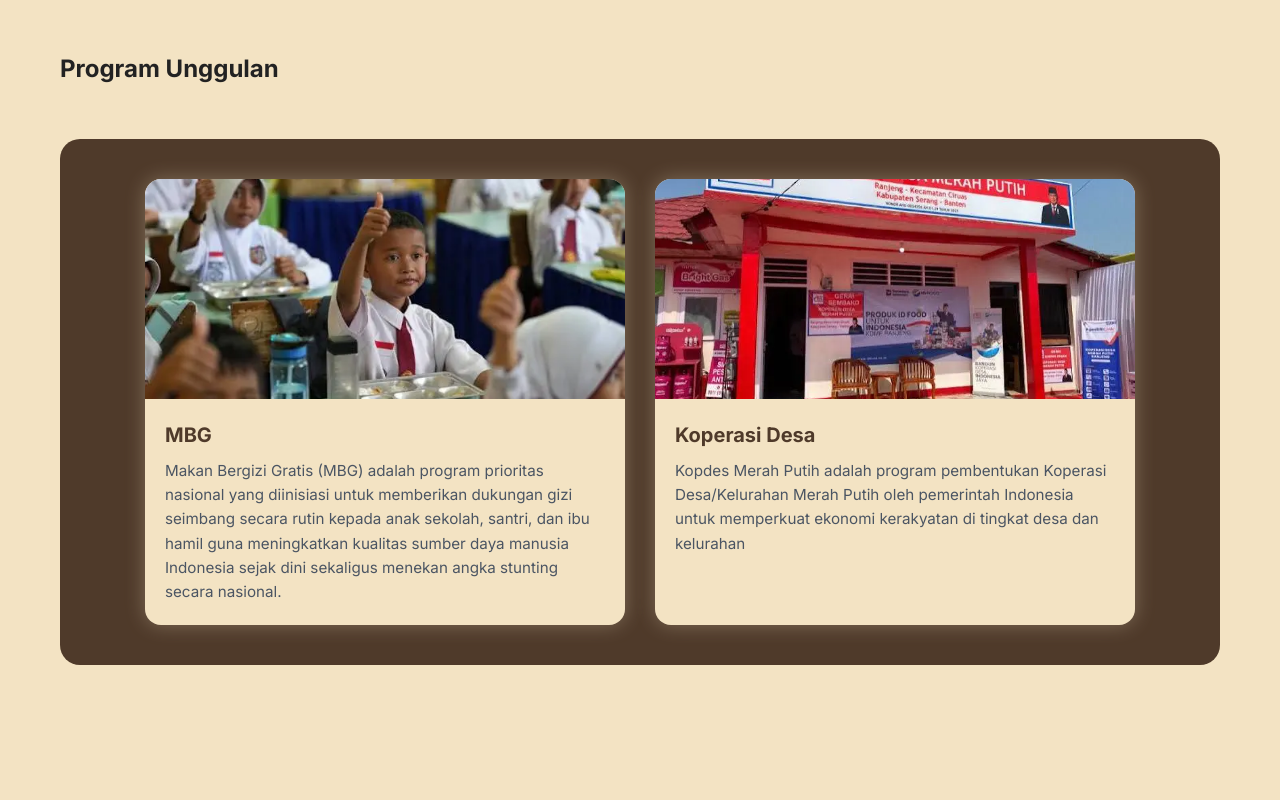
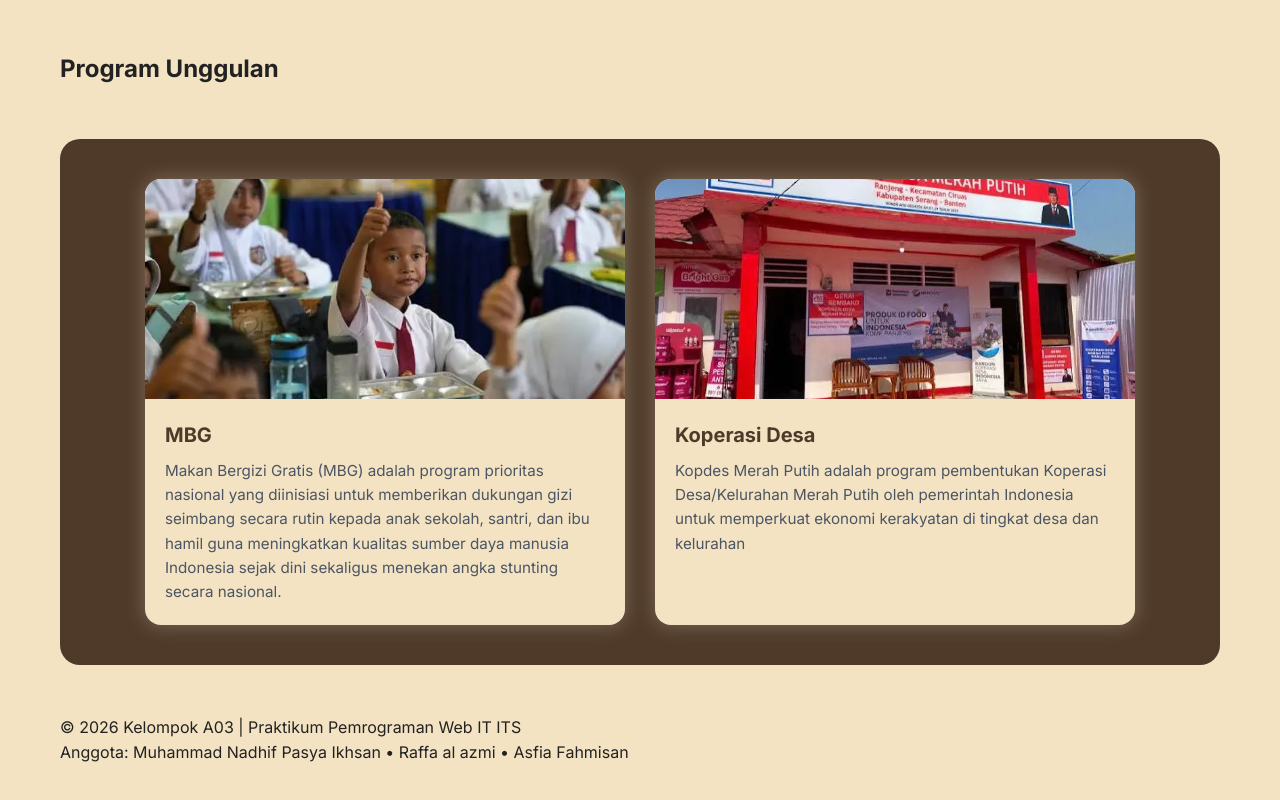
Before and after one commit to Afahmisan/pweb-html_css-a03-2026, a plain HTML site: page index.html in a window 1280 px wide. Shown: the part 1485-2285 px from the top of the page. Before the commit the page ends 2240 px from the top, so only its background shows below. Drawn offline with Linux system fonts and the light colour scheme; a web font is replaced by a local one.

Commit message:
Tambahin Footer

```diff
--- a/index.html
+++ b/index.html
@@ -150,6 +150,10 @@
                 </div>
             </div>
         </main>
+        <footer class="site-footer">
+            <p>&copy; 2026 Kelompok A03 | Praktikum Pemrograman Web IT ITS</p>
+            <p class="footer-members">Anggota: Muhammad Nadhif Pasya Ikhsan &bull; Raffa al azmi &bull; Asfia Fahmisan</p>
+        </footer>
     </div>
 </body>
 
```
